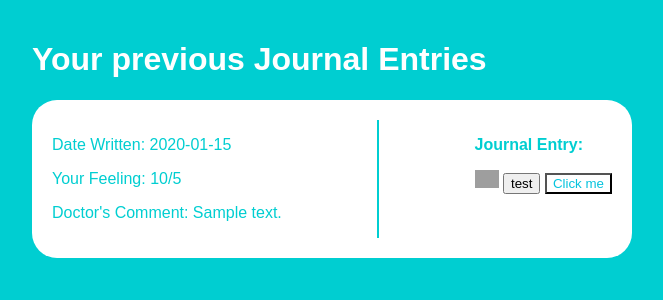
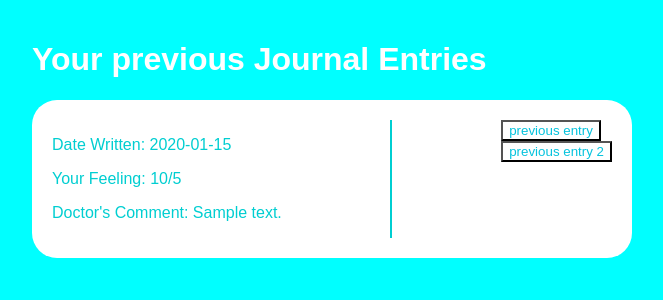
Before and after one commit to SrivibhavA/CareCompass, a Flask app: page /previous_entries in a window 1280 px wide. Shown: the top 300 px of the page, without its empty margins (308-971 px from the left). Run offline with Flask 3, Linux system fonts and the light colour scheme; tables that the repository leaves empty hold one stand-in row (values such as "Sample post"); grey boxes are pictures that could not be loaded.

Commit message:
Updating buttons in previous entries

```diff
--- a/templates/previous_entries.html
+++ b/templates/previous_entries.html
@@ -2,6 +2,11 @@
 {% extends "base.html" %}
 {% block content %}
 <h1>Your previous Journal Entries</h1>
+<style>
+body {
+  background-color: aqua;
+}
+</style>
 {% for entry in entries %}
 <div class="card">
     <div style="display: flex; justify-content: space-between;">
@@ -12,11 +17,25 @@
         </div>
         <div style="border-left: 2px solid #00CED1; margin: 0 15px;"></div>
         <div>
-            <p style="font-weight: bold;">Journal Entry:</p>
-            <img src="{{ url_for('static', filename='eye-icon.png') }}" style="width: 24px;">
-	    <button onclick="alert('previous entry')">test</button>
-	    <button style="background-color: white; color: #05C3DD;">Click me</button>
-        </div>
+            <!--p style="font-weight: bold;">Journal Entry:</p-->
+            <!--img src="{{ url_for('static', filename='eye-icon.png') }}" style="width: 24px;"-->
+	<div>
+  <button
+    onclick="alert('previous entry')"
+    style="background-color: white; color: #05C3DD;"
+    style = "width: 50px;"
+    style = "length: 600px">
+    previous entry
+  </button>
+<div>
+  <button
+    onclick="alert('previous entry')"
+    style="background-color: white; color: #05C3DD;"
+    style = "width: 50px;"
+    style = "length: 600px">
+    previous entry 2
+  </button>
+</div>
     </div>
 </div>
 {% endfor %}
```
